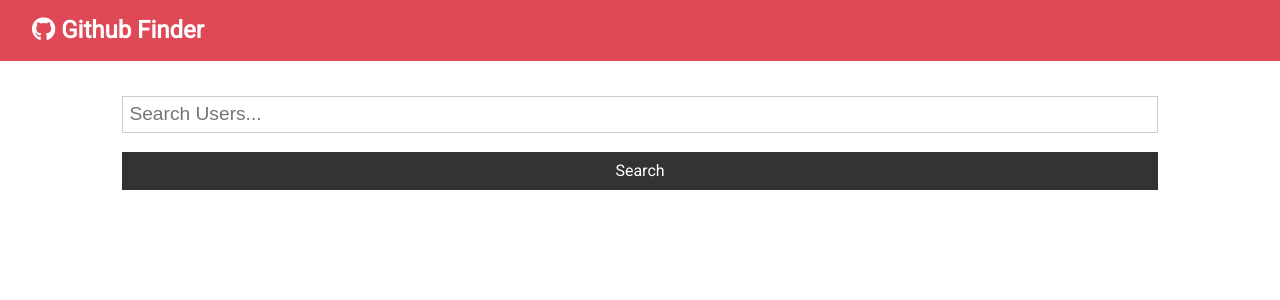
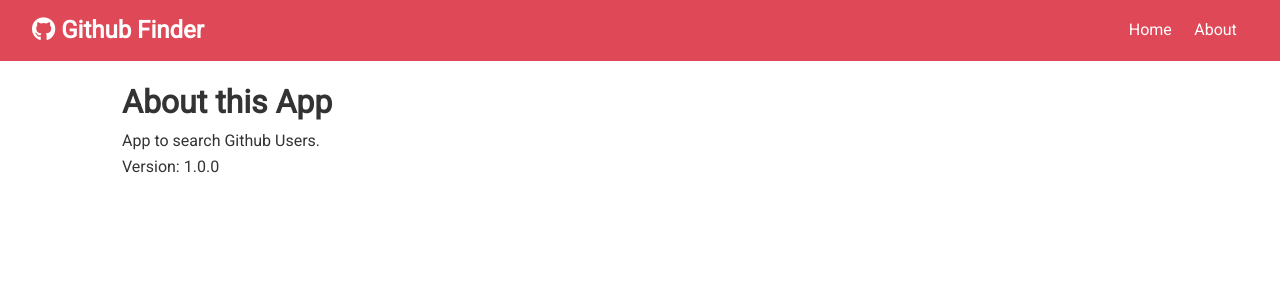
Before and after one commit to cristiadu/github-finder, a React (Create React App) app: page /about in a window 1280 px wide. Shown: the top 300 px of the page. Built offline with nearby package versions, Linux system fonts and the light colour scheme.

Commit message:
include react routing

```diff
--- a/package.json
+++ b/package.json
@@ -6,6 +6,7 @@
     "axios": "^0.19.0",
     "react": "^16.9.0",
     "react-dom": "^16.9.0",
+    "react-router-dom": "^5.0.1",
     "react-scripts": "3.1.1"
   },
   "scripts": {
--- a/src/app/App.js
+++ b/src/app/App.js
@@ -1,9 +1,11 @@
 import React, { Component } from 'react';
 import axios from 'axios';
+import { BrowserRouter as Router, Switch, Route } from 'react-router-dom'
 
 import Navbar from '../components/layout/Navbar';
 import Alert from '../components/layout/Alert'
 
+import About from '../components/pages/About'
 import Search from '../components/users/Search'
 import UserList from '../components/users/UserList';
 import './App.css';
@@ -30,7 +32,7 @@
   clearUsers = () => this.setState({ users: [], loading: false });
 
   setAlert = (message, type) => {
-    this.setState({ alert: { message, type }});
+    this.setState({ alert: { message, type } });
     setTimeout(() => this.setState({ alert: null }), 3000);
   };
 
@@ -38,6 +40,7 @@
     const { users, loading } = this.state;
 
     return (
+      <Router>
         <div className="App">
           <Navbar
             icon="fab fa-github"
@@ -45,6 +48,9 @@
 
           <div className="container">
             <Alert alert={this.state.alert} />
+            <Switch>
+              <Route exact path="/" render={() => (
+                <>
                   <Search
                     setAlert={this.setAlert}
                     showClearButton={users.length > 0}
@@ -54,8 +60,14 @@
                   <UserList
                     loading={loading}
                     users={users} />
+                </>
+              )} />
+              <Route exact path="/about" component={About} />
+            </Switch>
+
           </div>
         </div>
+      </Router>
     );
   };
 };
--- a/src/components/layout/Navbar.js
+++ b/src/components/layout/Navbar.js
@@ -1,5 +1,6 @@
 import React from 'react';
 import PropTypes from 'prop-types';
+import { Link } from 'react-router-dom';
 
 const Navbar = ({ icon, title }) => {
     return (
@@ -7,6 +8,14 @@
             <h1>
                 <i className={icon} /> {title}
             </h1>
+            <ul>
+                <li>
+                    <Link to="/">Home</Link>
+                </li>
+                <li>
+                    <Link to="/about">About</Link>
+                </li>
+            </ul>
         </nav>
     );
 };
--- /dev/null
+++ b/src/components/pages/About.js
@@ -0,0 +1,13 @@
+import React from 'react'
+
+const About = () => {
+    return (
+        <>
+            <h1>About this App</h1>
+            <p>App to search Github Users.</p>
+            <p>Version: 1.0.0</p>
+        </>
+    )
+}
+
+export default About
```
Also changed, not shown: 1 other file (tests, documents, lock files or other folders). Lines whose indentation alone changed are shown as unchanged.
